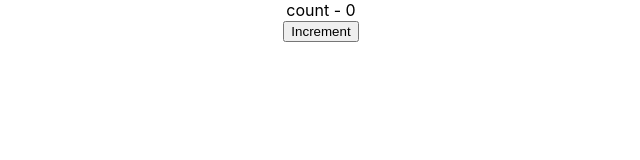
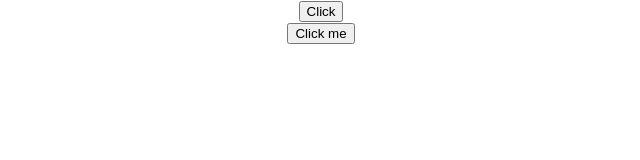
Before and after one commit to Borvornwit/react-hello-world, a React (Create React App) app: page / in a window 1280 px wide. Shown: the top 160 px of the page, without its empty margins (319-959 px from the left). Built offline with nearby package versions, Linux system fonts and the light colour scheme.

Commit message:
event handling

```diff
--- a/src/App.js
+++ b/src/App.js
@@ -6,12 +6,16 @@ import Welcome from './components/Welcome';
 import Hello from './components/Hello';
 import Message from './components/Message';
 import Counter from './components/counter';
+import FunctionClick from './components/FunctionClick';
+import ClassClick from './components/ClassClick';
 
 class App extends Component {
   render() {
     return (
       <div className="App">
-        <Counter />
+        <FunctionClick />
+        <ClassClick />
+        {/* <Counter /> */}
         {/* <Message />
         <Greet name="Bruce" heroname="Batman">
           <p>This is children props</p>
--- /dev/null
+++ b/src/components/ClassClick.js
@@ -0,0 +1,18 @@
+import React, { Component } from 'react'
+
+class ClassClick extends Component {
+
+    clickHandler() {
+        console.log("Clicked the button")
+    }
+
+    render() {
+        return (
+            <div>
+                <button onClick={this.clickHandler}>Click me</button>
+            </div>
+        )
+    }
+}
+
+export default ClassClick
--- /dev/null
+++ b/src/components/FunctionClick.js
@@ -0,0 +1,16 @@
+import React from 'react'
+
+function FunctionClick() {
+
+    function clickHandler(){
+        console.log("button click")
+    }
+
+    return (
+        <div>
+            <button onClick={clickHandler}>Click</button>
+        </div>
+    )
+}
+
+export default FunctionClick
```
Also changed, not shown: 1 other file (tests, documents, lock files or other folders).
